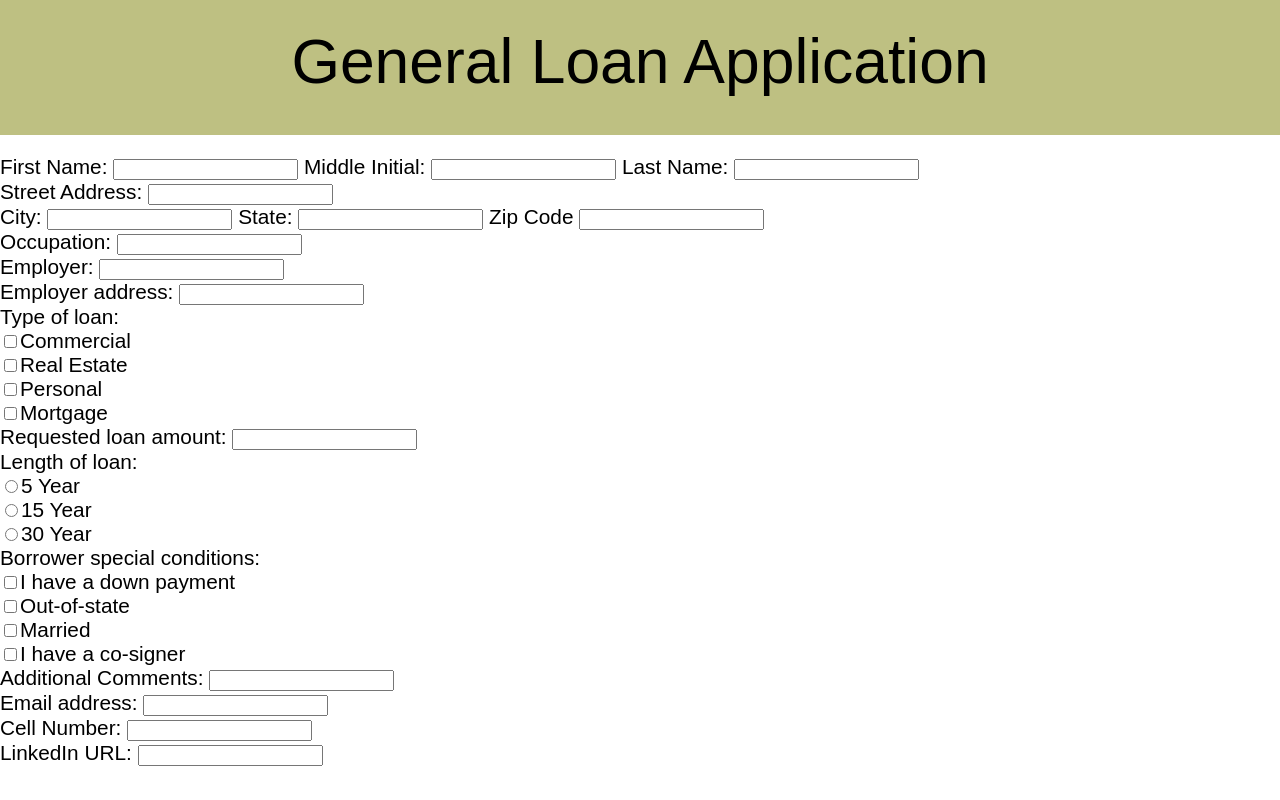
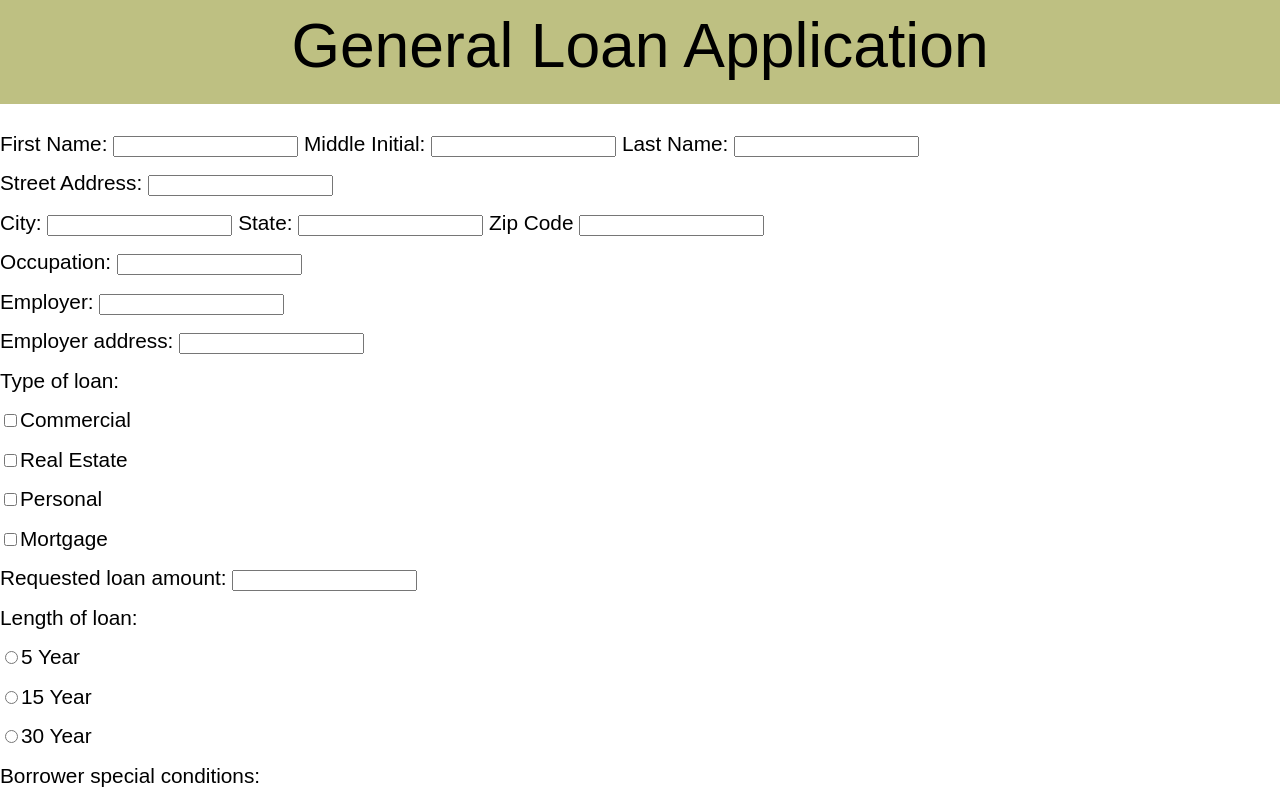
Before and after one commit to m-tambo/HTML-exercise-banking-form, a plain HTML site: page index.html in a window 1280 px wide. Shown: the top 800 px of the page. Drawn offline with Linux system fonts and the light colour scheme.

Commit message:
line spacing and a new font

```diff
--- a/styling.css
+++ b/styling.css
@@ -2,14 +2,15 @@
 
 body {
 	font-size: 1.3em;
-	font-family: "Khula", sans-serif;
 	margin: 0;
+	line-height: 1.9em;
 }
 
 /****** Header ******/
 
 header {
 	background-color: #bec082;
+	font-family: "Ubuntu", sans-serif;
 	font-size: 3em;
 	text-align: center;
 	margin: 0 0 20px 0;
@@ -17,3 +18,7 @@ header {
 }
 
 /****** Form styling ******/
+
+form {
+	font-family: "Khula", sans-serif;
+}
```
